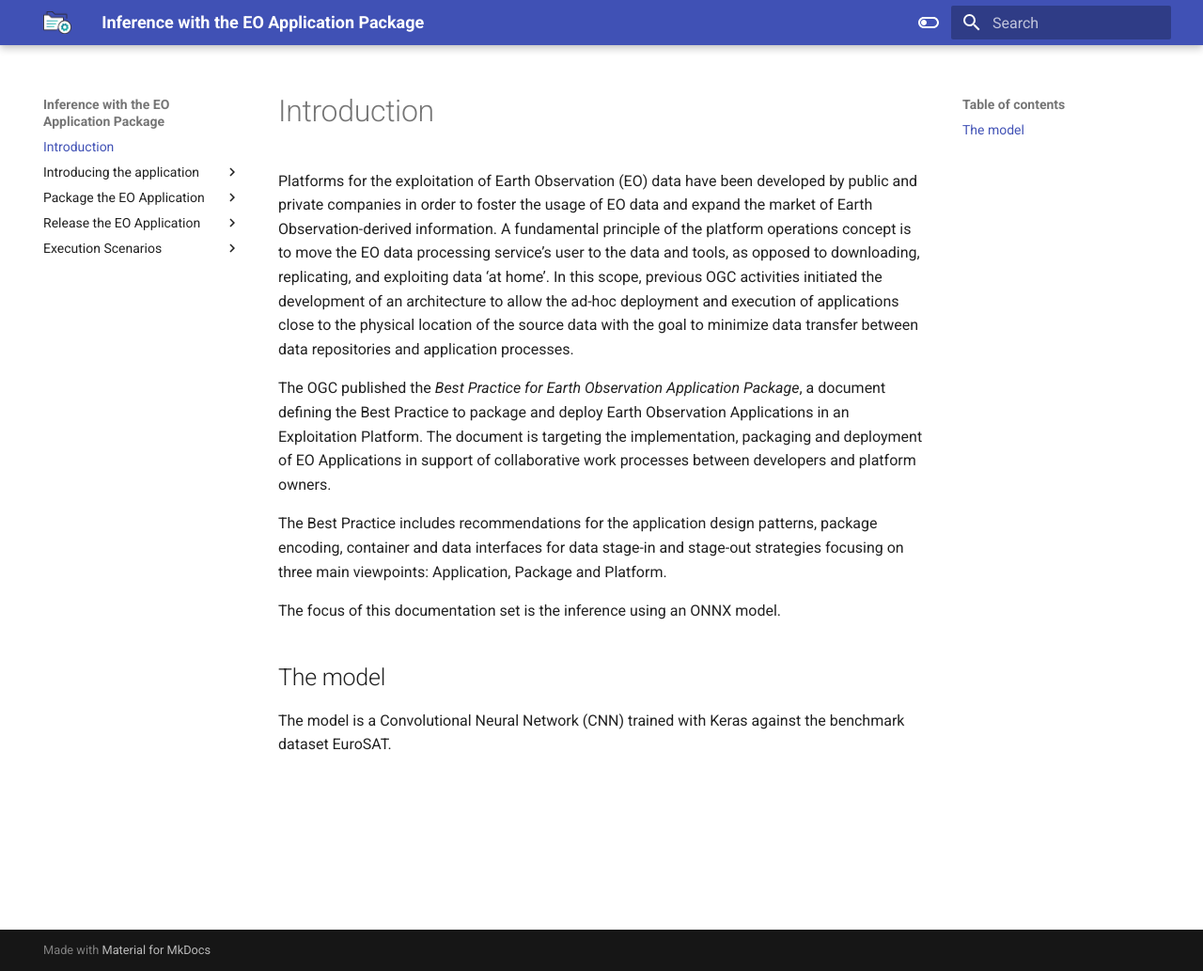
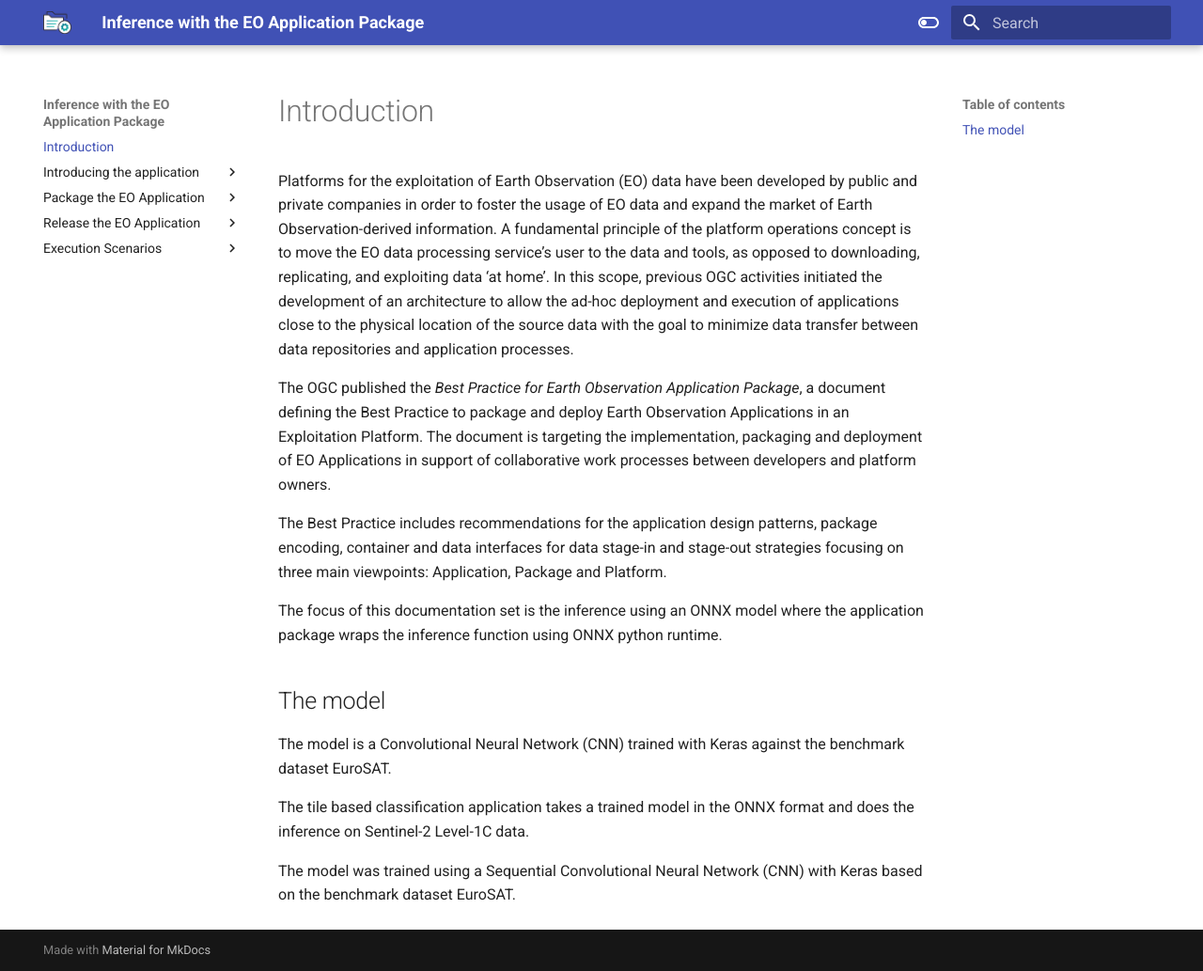
Before and after one commit to eoap/inference-eoap, an MkDocs documentation site: the page built from docs/index.md, in a window 1280 px wide and 1033 px high. Shown: the whole window at 94% size. Built offline with MkDocs 1.6.1 and Material for MkDocs 9.7.7, drawn with Linux system fonts in a browser that asks for light colours.

Commit message:
adds doc

```diff
--- a/docs/index.md
+++ b/docs/index.md
@@ -6,8 +6,12 @@ The OGC published the _Best Practice for Earth Observation Application Package_,
 
 The Best Practice includes recommendations for the application design patterns, package encoding, container and data interfaces for data stage-in and stage-out strategies focusing on three main viewpoints: Application, Package and Platform.
 
-The focus of this documentation set is the inference using an ONNX model.
+The focus of this documentation set is the inference using an ONNX model where the application package wraps the inference function using ONNX python runtime.
 
 ## The model
 
 The model is a Convolutional Neural Network (CNN) trained with Keras against the benchmark dataset EuroSAT.
+
+The tile based classification application takes a trained model in the ONNX format and does the inference on Sentinel-2 Level-1C data.
+
+The model was trained using a Sequential Convolutional Neural Network (CNN) with Keras based on the benchmark dataset EuroSAT.
```
